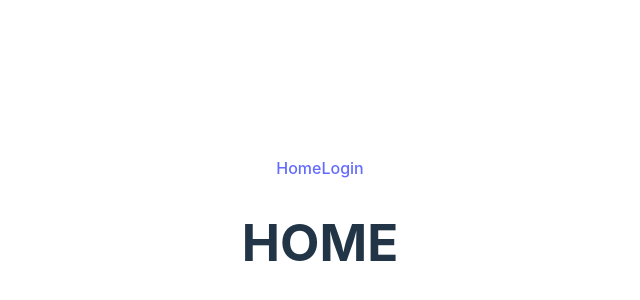
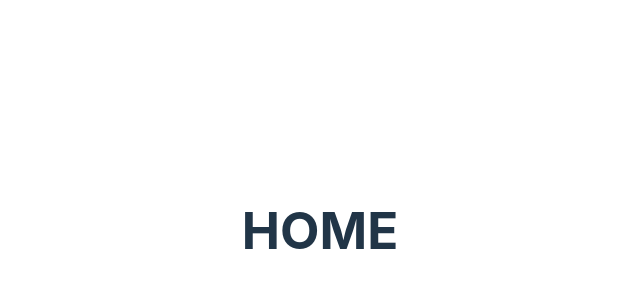
Before and after one commit to git-init-to-win-it/vhs-depot, a React (Vite) app: page / in a window 1280 px wide. Shown: the part 170-470 px from the top of the page, without its empty margins (320-960 px from the left). Built offline with nearby package versions, Linux system fonts and the light colour scheme.

Commit message:
modified changes

```diff
--- a/src/App.jsx
+++ b/src/App.jsx
@@ -1,12 +1,11 @@
 import { useState } from 'react'
 import './App.css'
 import { Route, Routes } from "react-router-dom";
-import NavBar from './components/NavBar';
+
 function App() {
 
   return (
     <>
-    <NavBar/>
       <Routes>
         <Route path="/" element={<h1>HOME</h1>} />
         <Route path="/movies/:id" element={<h1>DETAILS PAGE</h1>} />
```
